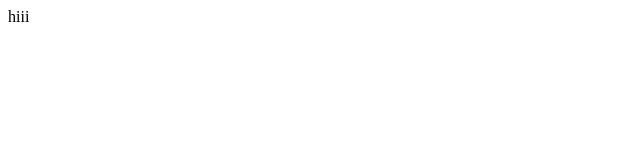
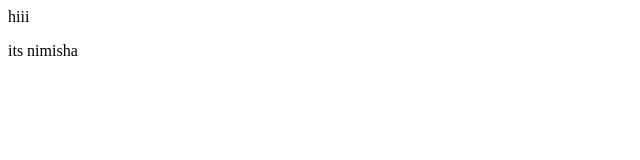
Before and after one commit to Nimisha665/d1demo, a website: page index.html in a window 1280 px wide. Shown: the full height of the page, 0-640 px from the left. Drawn offline with Linux system fonts and the light colour scheme.

Commit message:
third commit

```diff
--- a/index.html
+++ b/index.html
@@ -1 +1,2 @@
 <p>hiii</p>
+<p>its nimisha</p>
```
